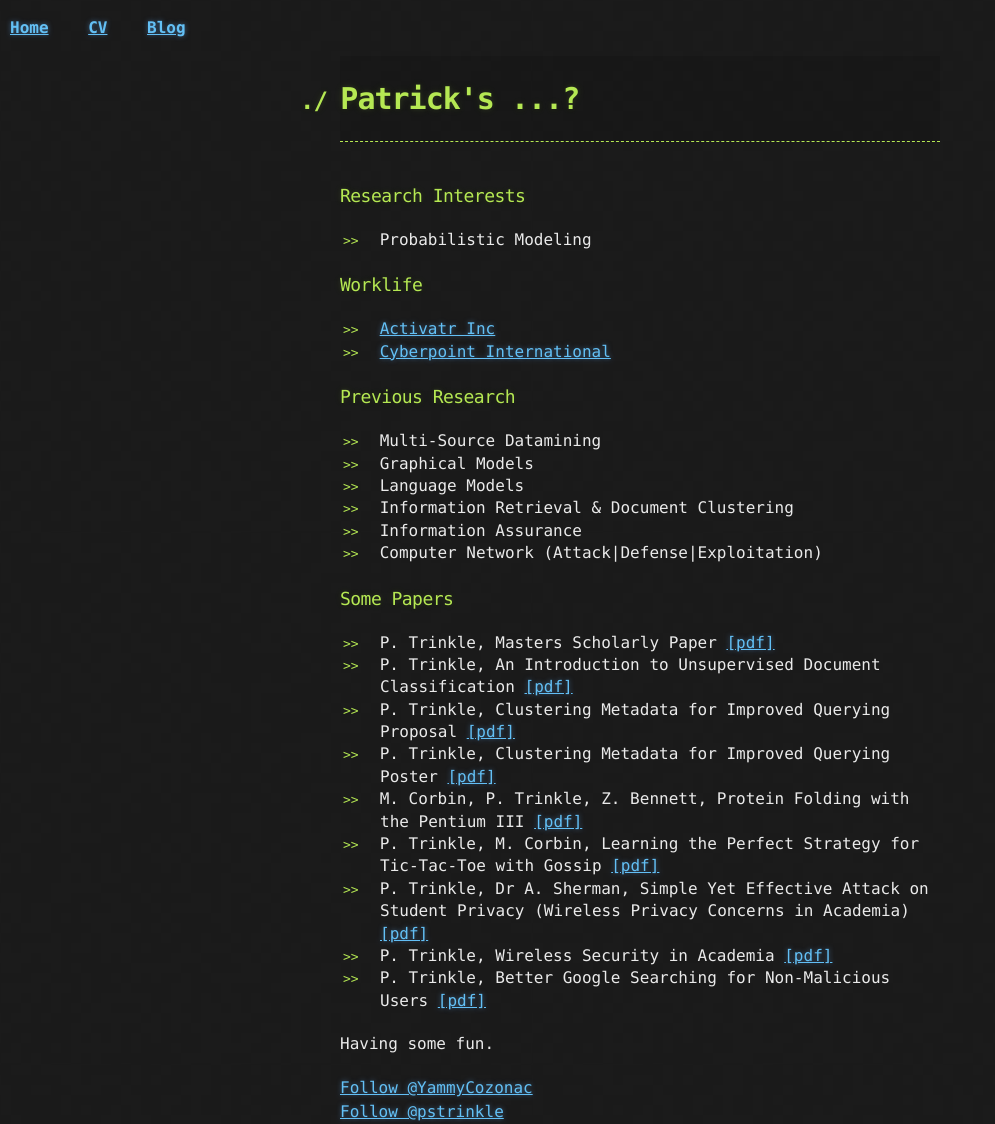
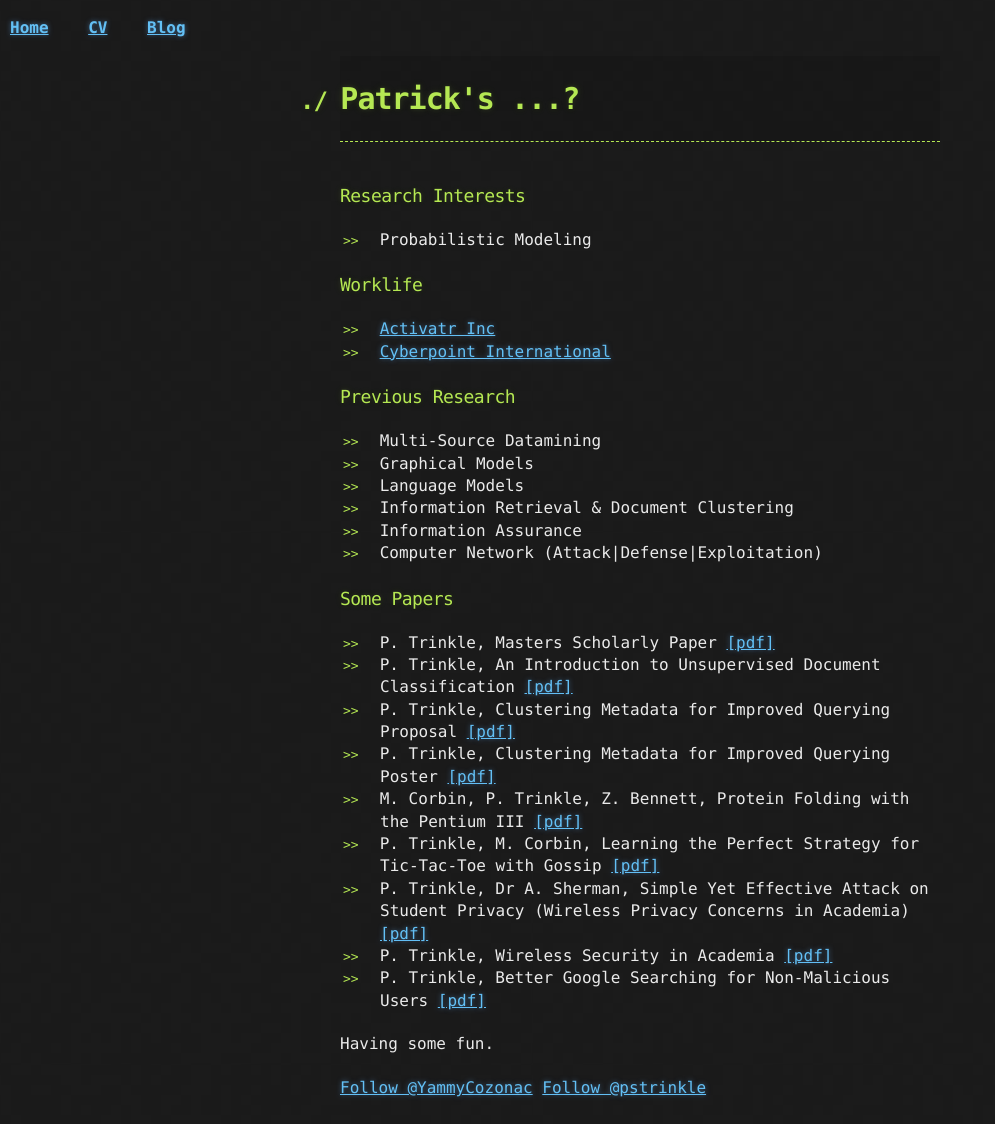
Before and after one commit to pstrinkle/pstrinkle.github.io, a Jekyll site: the page built from index.html, in a window 1280 px wide. Shown: the whole page, without its empty margins (0-995 px from the left). Built offline with Jekyll 4.4.1, drawn with Linux system fonts in a browser that asks for light colours; comment, search, counter and statistics services are not loaded; after the commit the page ends 1100 px from its top, so only the background shows below that.

Commit message:
Update default.html

```diff
--- a/_layouts/default.html
+++ b/_layouts/default.html
@@ -29,9 +29,8 @@
     <footer>
       <div class="container">
         <a href="https://twitter.com/YammyCozonac" class="twitter-follow-button" data-show-count="false" data-size="large">Follow @YammyCozonac</a> <script>!function(d,s,id){var js,fjs=d.getElementsByTagName(s)[0],p=/^http:/.test(d.location)?'http':'https';if(!d.getElementById(id)){js=d.createElement(s);js.id=id;js.src=p+'://platform.twitter.com/widgets.js';fjs.parentNode.insertBefore(js,fjs);}}(document, 'script', 'twitter-wjs');</script>
+        <a class="github-button" href="https://github.com/pstrinkle" data-style="mega" aria-label="Follow @pstrinkle on GitHub">Follow @pstrinkle</a>
         <br />
-        <!-- Place this tag where you want the button to render. -->
-        <a class="github-button" href="https://github.com/pstrinkle" data-style="mega" aria-label="Follow @pstrinkle on GitHub">Follow @pstrinkle</a>
       </div>
     </footer>
 
```
